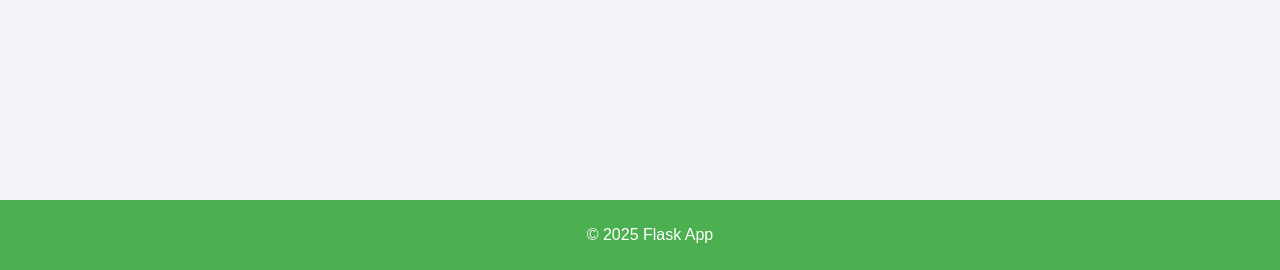
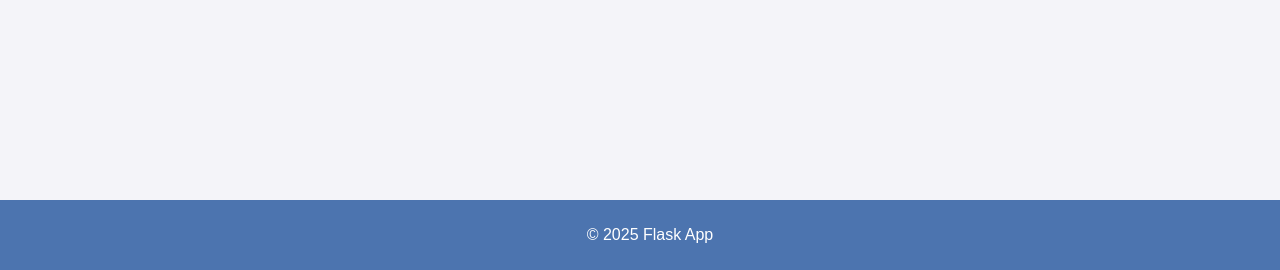
Before and after one commit to nikhil-k-cg/flask_application, a Flask app: page / in a window 1280 px wide. Shown: the part 530-800 px from the top of the page. Run offline with Flask 3, Linux system fonts and the light colour scheme.

Commit message:
color change

```diff
--- a/templates/home.html
+++ b/templates/home.html
@@ -29,7 +29,7 @@
             width: 100%;
             text-align: center;
             padding: 10px;
-            background-color: #4CAF50;
+            background-color: #4c74af;
             color: white;
         }
     </style>
```
